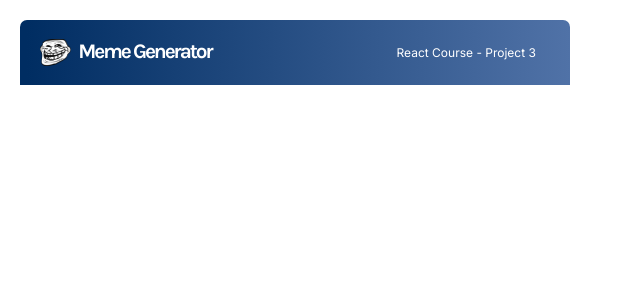
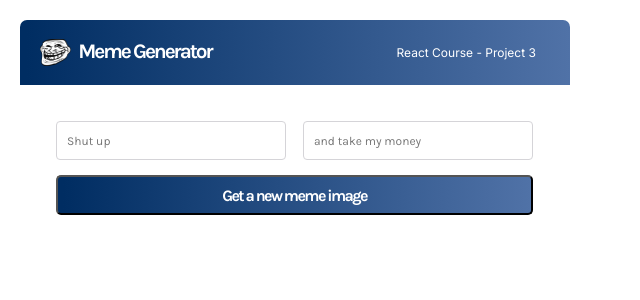
Before and after one commit to OliviaPersson/meme-generator, a React (Create React App) app: page / in a window 1280 px wide. Shown: the top 300 px of the page, without its empty margins (0-640 px from the left). Built offline with nearby package versions, Linux system fonts and the light colour scheme.

Commit message:
Add form

```diff
--- a/src/App.css
+++ b/src/App.css
@@ -1,3 +1,4 @@
 .app {
+  width: 550px;
   margin: 20px auto 50px 20px;
 }
--- a/src/App.js
+++ b/src/App.js
@@ -1,10 +1,12 @@
 import Header from "./components/Header";
+import Meme from "./components/Meme";
 import "./App.css";
 
 function App() {
   return (
     <div className="app">
       <Header />
+      <Meme />
     </div>
   );
 }
--- /dev/null
+++ b/src/components/Meme.css
@@ -0,0 +1,39 @@
+.form {
+    margin: 36px 0px 0px 36px;
+    width: 477px;
+}
+
+.input-fields {
+    display: flex;
+    gap: 17px;
+}
+
+.input-fields > input {
+    border: 1px solid #D5D4D8;
+    border-radius: 4px;
+    width: 230px;
+    height: 35px;
+    color: #0D0D0D;
+    font-family: 'Karla';
+    font-size: 12px;
+    padding-left: 10px;
+}
+
+.submit-button {
+    width: 100%;
+    margin-top: 15px;
+    height: 40px;
+    background: linear-gradient(90.41deg, #002D62 1.14%, #5072A7 100%);
+    border-radius: 5px;
+    color: #FFFFFF;
+    border-color: linear-gradient(90.41deg, #002D62 1.14%, #5072A7 100%);
+    font-family: 'Karla';
+    font-weight: 700;
+    font-size: 16px;
+    letter-spacing: -0.1em;
+}
+
+input:focus {
+    outline: none;
+    box-shadow: 0 0 2px #719ECE;
+}
--- /dev/null
+++ b/src/components/Meme.jsx
@@ -0,0 +1,15 @@
+import "./Meme.css";
+
+const Meme = () => {
+  return (
+    <div className="form">
+      <div className="input-fields">
+        <input placeholder="Shut up"></input>
+        <input placeholder="and take my money"></input>
+      </div>
+      <button className="submit-button">Get a new meme image</button>
+    </div>
+  );
+};
+
+export default Meme;
```
